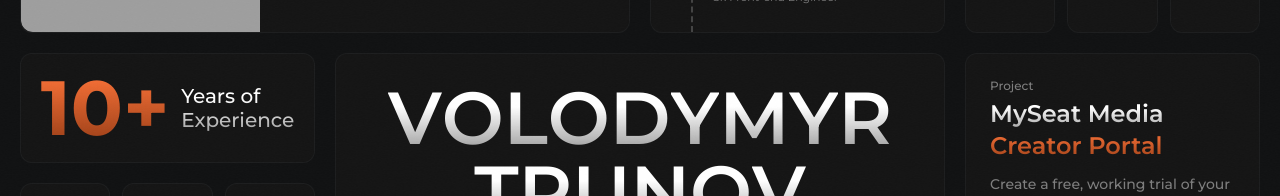
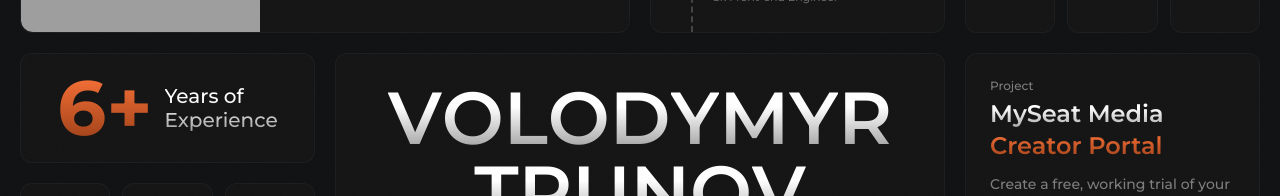
Before and after one commit to VovaTrunov/portfolio, a Next.js app: page / in a window 1280 px wide. Shown: the part 227-423 px from the top of the page. Built offline with nearby package versions, Linux system fonts and the light colour scheme; no server answers; the database is empty; grey boxes are pictures that could not be loaded.

Commit message:
chore: update career start date

```diff
--- a/app/components/Experience.tsx
+++ b/app/components/Experience.tsx
@@ -2,7 +2,7 @@ import AnimatedCard from "./AnimatedCard";
 
 const Experience: React.FC = () => {
   const yearsOfExperience = () => {
-    const startDate = new Date("2014-01-01");
+    const startDate = new Date("2018-01-01");
     const currentDate = new Date();
     const diff = currentDate.getTime() - startDate.getTime();
     const years = Math.floor(diff / (1000 * 60 * 60 * 24 * 365.25));
--- a/config.tsx
+++ b/config.tsx
@@ -76,7 +76,7 @@ export const TESTIMONIALS: TTestimonial[] = [
 
 export const TIMELINE: TTimelineEntry[] = [
   {
-    yearStart: 2014,
+    yearStart: 2018,
     yearEnd: 2023,
     title: "Audible Reality",
     description: "Founding Developer",
```
